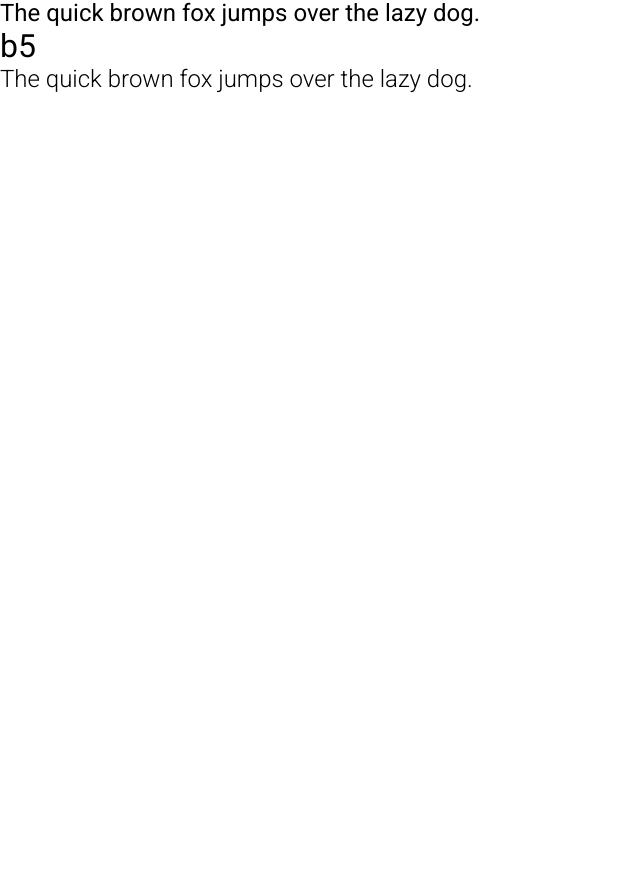
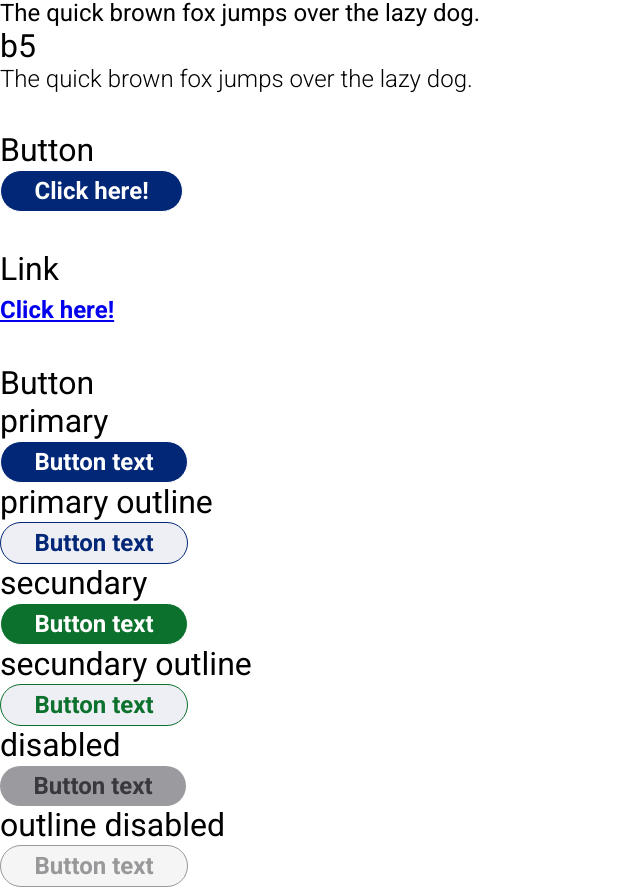
Before and after one commit to brito-ca/brito-website, a Next.js app: page /typography-demo in a window 1280 px wide. Shown: the part 1113-2000 px from the top of the page, without its empty margins (0-640 px from the left). Before the commit the page ends 1206 px from the top, so only its background shows below. Built offline with nearby package versions, Linux system fonts and the light colour scheme.

Commit message:
Added buttons and colors

```diff
--- a/pages/typography-demo.jsx
+++ b/pages/typography-demo.jsx
@@ -7,7 +7,9 @@ const TypographyDemo = () => {
           The quick brown fox jumps over the lazy dog.
         </div>
       </div>
+
       <br />
+
       <div>
         Headline
         <br />
@@ -26,29 +28,70 @@ const TypographyDemo = () => {
         h5
         <h5>The quick brown fox jumps over the lazy dog.</h5>
       </div>
+
       <br />
+
       <div>
         Body
         <br />
         b1
-        <div className="b1">
-          The quick brown fox jumps over the lazy dog.
+        <div className="b1">The quick brown fox jumps over the lazy dog.</div>
+        b2
+        <div className="b2">The quick brown fox jumps over the lazy dog.</div>
+        b3
+        <div className="b3">The quick brown fox jumps over the lazy dog.</div>
+        b4
+        <div className="b4">The quick brown fox jumps over the lazy dog.</div>
+        b5
+        <div className="b5">The quick brown fox jumps over the lazy dog.</div>
+      </div>
+
+      <br />
+
+      <div>
+        Button
+        <br />
+        <button className="primary">Click here!</button>
+      </div>
+
+      <br />
+
+      <div>
+        Link
+        <br />
+        <a href="#">Click here!</a>
+      </div>
+
+      <br />
+
+      <div>
+        Button
+        <br />
+        primary
+        <div>
+          <button className="primary">Button text</button>
         </div>
-        b2
-        <div className="b2">
-          The quick brown fox jumps over the lazy dog.
+        primary outline
+        <div>
+          <button className="primary outline">Button text</button>
         </div>
-        b3
-        <div className="b3">
-          The quick brown fox jumps over the lazy dog.
+        secundary
+        <div>
+          <button className="secundary">Button text</button>
         </div>
-        b4
-        <div className="b4">
-          The quick brown fox jumps over the lazy dog.
+        secundary outline
+        <div>
+          <button className="secundary outline">Button text</button>
         </div>
-        b5
-        <div className="b5">
-          The quick brown fox jumps over the lazy dog.
+        disabled
+        <div>
+          <button disabled>Button text</button>
+        </div>
+        outline disabled
+        <div>
+          <button disabled className="outline">
+            Button text
+          </button>
         </div>
       </div>
     </div>
--- a/styles/globals.css
+++ b/styles/globals.css
@@ -1,4 +1,31 @@
 @import url("https://fonts.googleapis.com/css2?family=Roboto:ital,wght@0,300;0,400;0,500;0,700;1,300;1,400;1,500;1,700&display=swap");
+
+:root {
+  --primary-green: #0d712e;
+  --primary-yellow: #ffd900;
+  --primary-blue: #022777;
+  --primary-white: #f5f5fa;
+
+  --secundary-blue: #1c3183;
+  --secundary-dark-green: #00450e;
+  --secundary-green: #0b6128;
+  --secundary-light-green: #069736;
+  --secundary-yellow: #1c3183;
+  --secundary-red-warning: #ed3233;
+
+  --tertiary-light-blue: #b0c4d5;
+  --tertiary-dark-blue: #104b7e;
+  --tertiary-yellow: #ffcb21;
+  --tertiary-background: rgba(194, 18, 18, 0.15);
+
+  --neutral-black: #1a1a1a;
+  --neutral-dark: #525252;
+  --neutral-medium-dark: #525252;
+  --neutral-medium: #9b9b9f;
+  --neutral-medium-light: #c7c8d0;
+  --neutral-light: #f2f2f7;
+  --neutral-white: #ffffff;
+}
 
 * {
   box-sizing: border-box;
@@ -74,10 +101,86 @@ h5.uppercase {
   font-weight: 300;
 }
 
-.button,
-.link {
+button,
+a {
   font-size: 24px;
   font-weight: 700;
+}
+
+button {
+  color: var(--neutral-white);
+  padding: 8px 33.5px;
+  border-radius: 40px;
+  border: 1px solid;
+  line-height: 24px;
+}
+
+button.primary {
+  background-color: var(--primary-blue);
+}
+
+button.primary:hover {
+  background-color: #374399;
+}
+
+button.primary:active {
+  background-color: #002167;
+}
+
+button.primary.outline {
+  color: var(--primary-blue);
+  background-color: #eeeff4;
+  border-color: var(--primary-blue);
+}
+
+button.primary.outline:hover {
+  color: #374399;
+  border-color: #374399;
+}
+
+button.primary.outline:active {
+  color: #002167;
+  border-color: #002167;
+}
+
+button.secundary {
+  background-color: #0d712e;
+}
+
+button.secundary:hover {
+  background-color: #348145;
+}
+
+button.secundary:active {
+  background-color: #00450e;
+}
+
+button.secundary.outline {
+  color: #0d712e;
+  background-color: #EEEFF4;
+  border-color: #0d712e;
+}
+
+button.secundary.outline:hover {
+  color: #348145;
+  border-color: #348145;
+}
+
+button.secundary.outline:active {
+  color: #00450E;
+  border-color: #00450E;
+}
+
+button:disabled {
+  color: #39393d;
+  background-color: var(--neutral-medium);
+  border: unset;
+}
+
+button.outline:disabled {
+  color: #989799;
+  background-color: #f5f5f5;
+  border: 1px solid #989799;
 }
 
 /* https://www.browserstack.com/guide/what-are-css-and-media-query-breakpoints */
@@ -132,8 +235,8 @@ h5.uppercase {
     font-size: 14px;
   }
 
-  .button,
-  .link {
+  button,
+  a {
     font-size: 20px;
   }
 }
```
